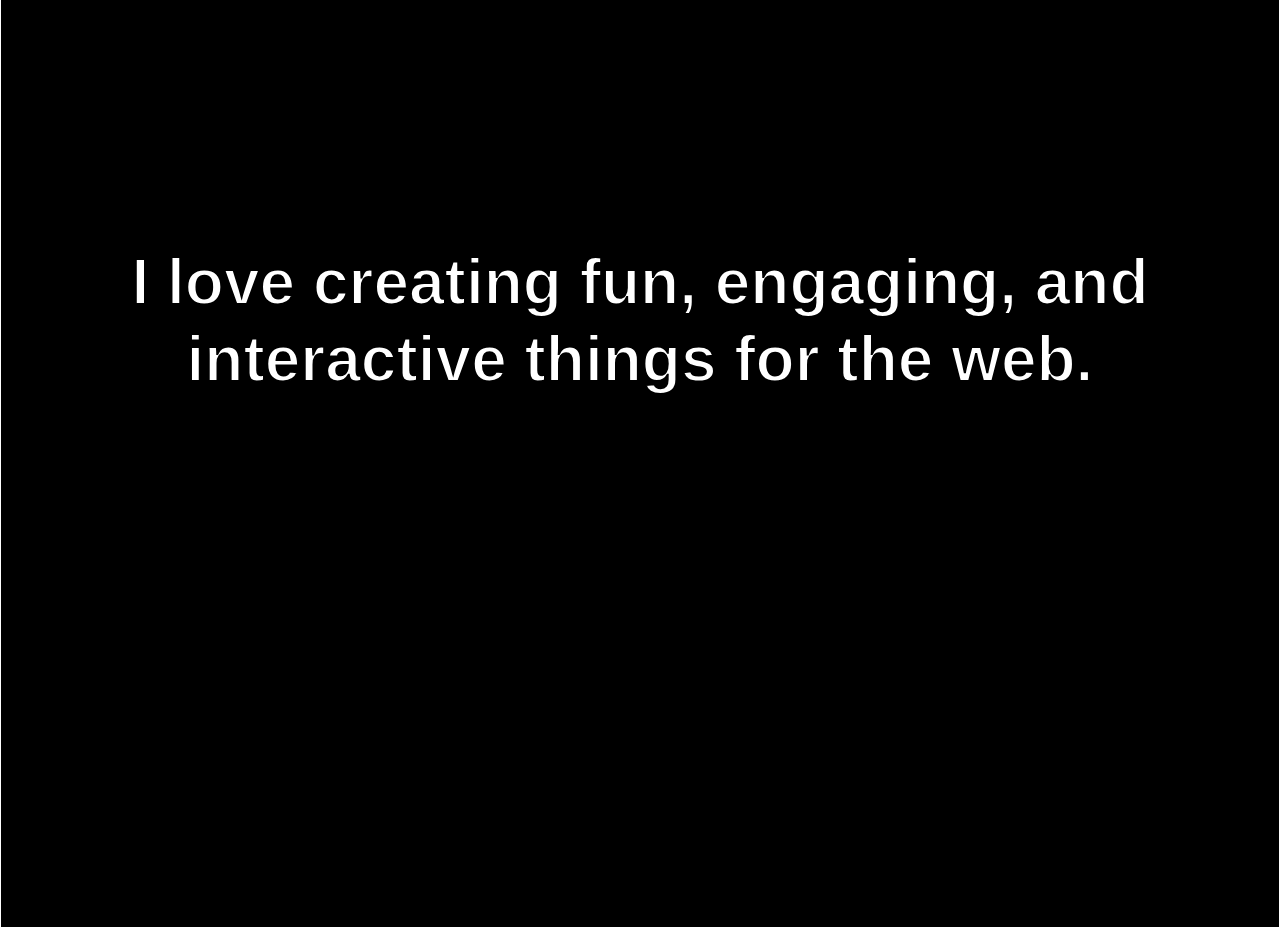
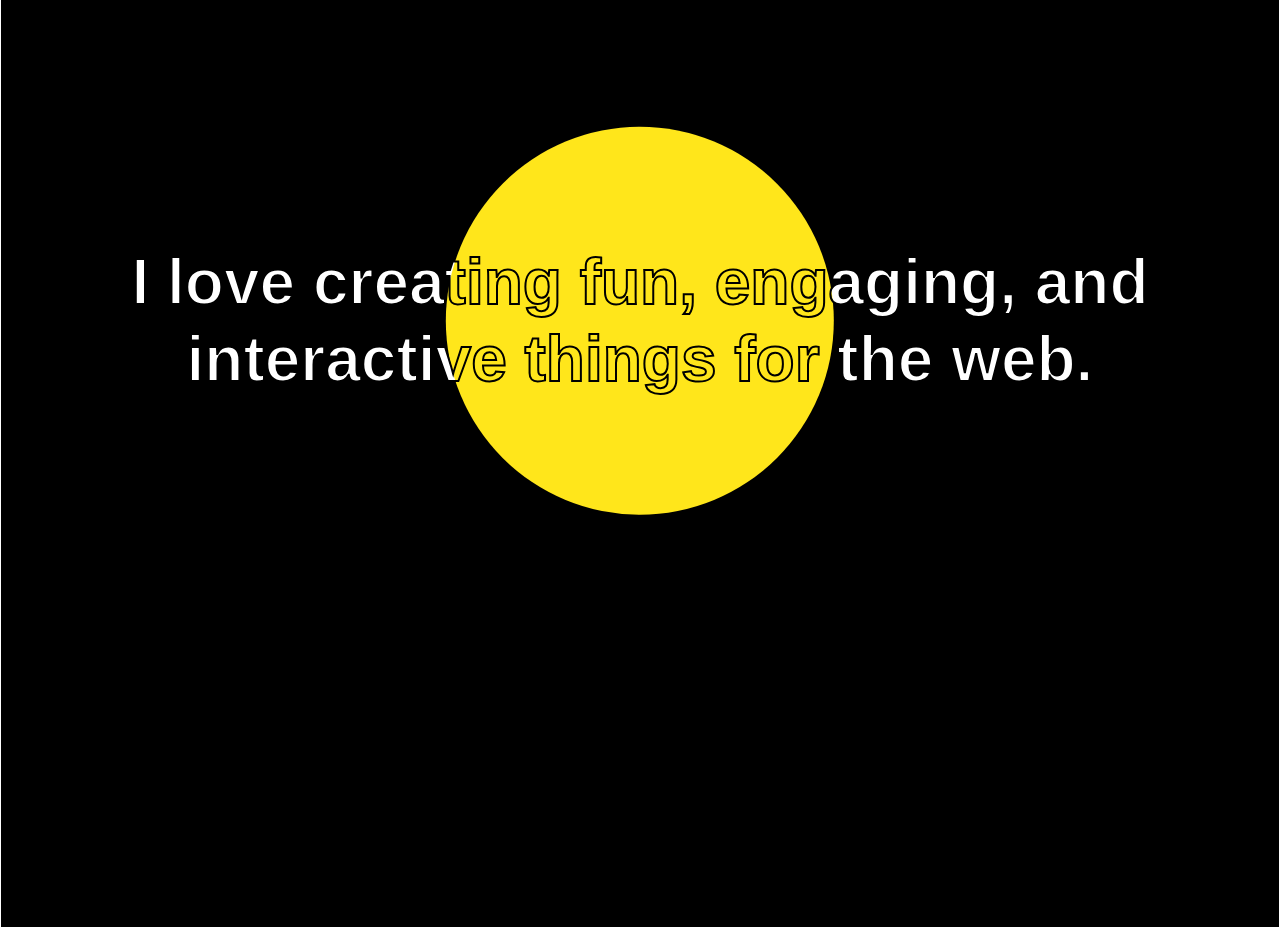
Before and after one commit to lilianlee0213/Portfolio-of-Lilian-Lee, a React (Create React App) app: page / in a window 1280 px wide. Shown: the part 3280-4207 px from the top of the page. Built offline with nearby package versions, Linux system fonts and the light colour scheme; a web font is replaced by a local one.

Commit message:
page2 animation

```diff
--- a/src/components/Home/index.js
+++ b/src/components/Home/index.js
@@ -1,22 +1,36 @@
 import './style.css';
-import {motion} from 'framer-motion';
+import {motion, useScroll, useTransform} from 'framer-motion';
 import Hero from './Hero';
+import {useRef} from 'react';
 
 export default function Home() {
+	const targetRef = useRef();
+	const {scrollYProgress} = useScroll({
+		target: targetRef,
+		offset: ['start end', 'end start'],
+	});
+	const circleWidth = useTransform(scrollYProgress, [0.3, 0.8], ['0%', '150%']);
+	const opacity = useTransform(scrollYProgress, [0.85, 1], [1, 0]);
 	return (
 		<div className="section-wrapper">
 			<Hero />
-			<section className="section page-2" style={{}}>
+			<motion.section
+				className="section page-2"
+				ref={targetRef}
+				style={{opacity}}>
 				<div className="sticky sticky-page-2">
 					<h2 className="absolute fw-600 text-center page2-text">
 						I love creating fun, engaging, and interactive things for the web.
 					</h2>
-					<motion.div className="absolute page2-circle"></motion.div>
+					<motion.div
+						className="absolute page2-circle"
+						style={{width: circleWidth}}></motion.div>
 					<h2 className="absolute fw-600 text-center page2-text page2-text-transparent">
 						I love creating fun, engaging, and interactive things for the web.
 					</h2>
+					<p className="absolute page2-title">-Lilian Lee</p>
 				</div>
-			</section>
+			</motion.section>
 		</div>
 	);
 }
--- a/src/components/Home/style.css
+++ b/src/components/Home/style.css
@@ -168,3 +168,10 @@
 	border-radius: 50%;
 	background-color: #ffe61b;
 }
+.page2-title {
+	font-size: 1.5vw;
+	color: black;
+	top: 85%;
+	transform: translate(-50%, -50%);
+	left: 50%;
+}
```
